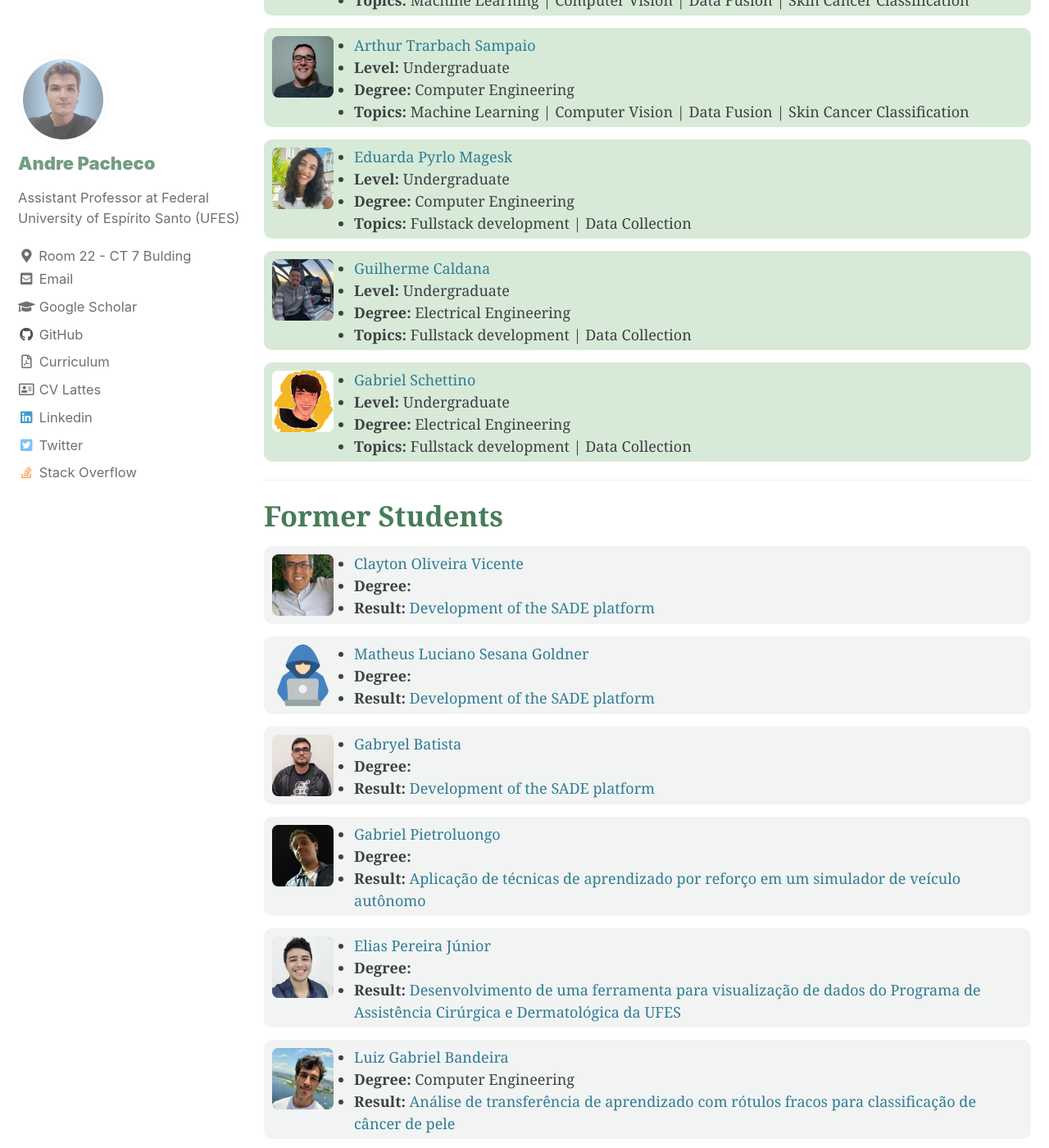
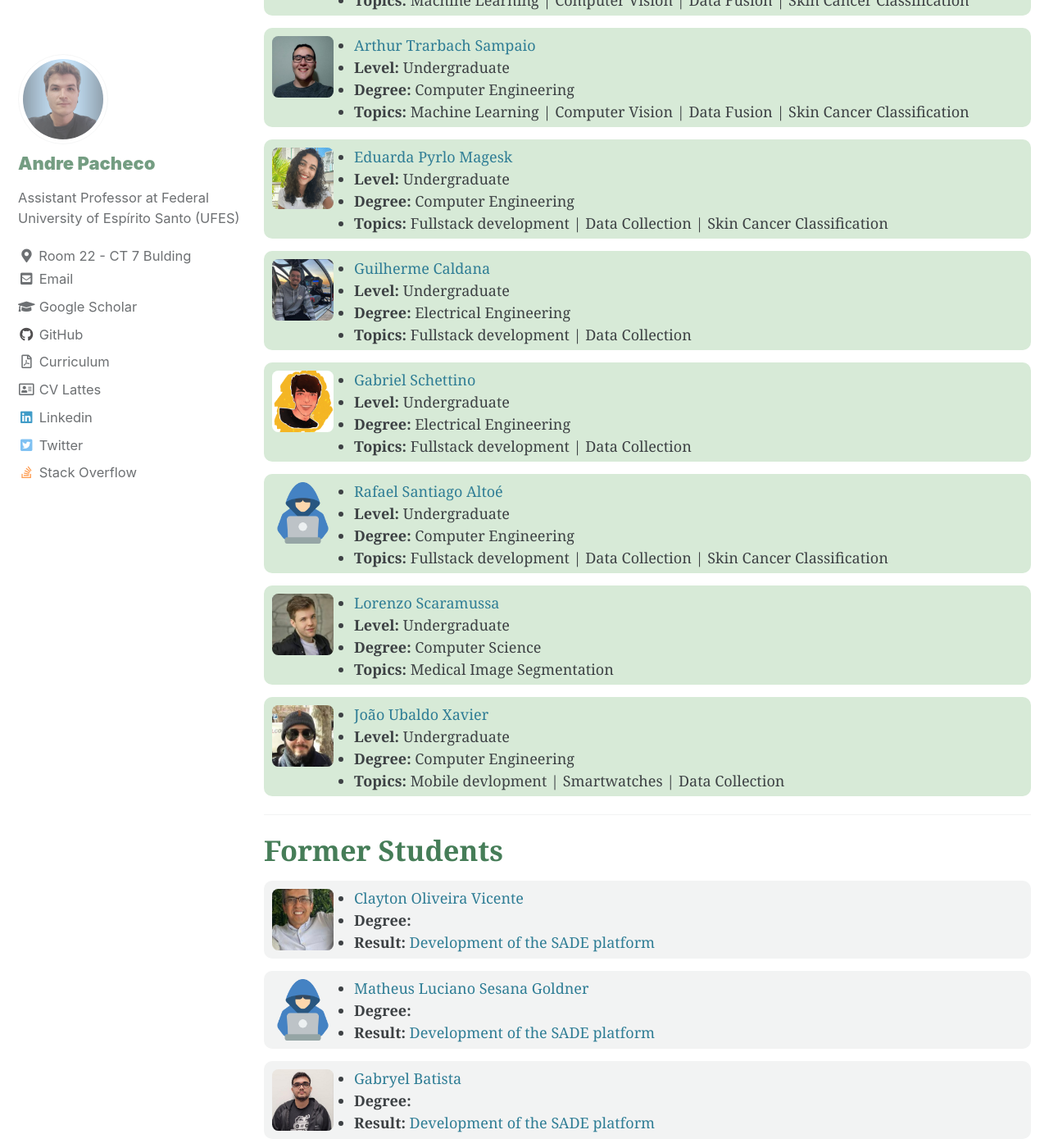
Before and after one commit to paaatcha/paaatcha.github.io, a Jekyll site: the page built from _pages/students.md, in a window 1280 px wide and 1400 px high, scrolled down 1018 px. Shown: the whole window at 82% size. Built offline with Jekyll 4.4.1, drawn with Linux system fonts in a browser that asks for light colours; cached includes are drawn as plain includes.

Commit message:
updatating students

```diff
--- a/_data/students.yml
+++ b/_data/students.yml
@@ -23,7 +23,7 @@ current:
   - name: "Eduarda Pyrlo Magesk"
     photo: "eduarda_magesky.png"
     site: "https://www.linkedin.com/in/eduarda-magesky-9b1b3a1b0/"
-    topics: "Fullstack development | Data Collection"
+    topics: "Fullstack development | Data Collection | Skin Cancer Classification"
     course: "Computer Engineering"
     level: "Undergraduate"
 
@@ -39,6 +39,29 @@ current:
     site: "https://github.com/gabrielschettino"
     topics: "Fullstack development | Data Collection"
     course: "Electrical Engineering"
+    level: "Undergraduate"
+
+  - name: "Rafael Santiago Altoé"
+    site: "https://github.com/rsadr0pyz"
+    topics: "Fullstack development | Data Collection | Skin Cancer Classification"
+    course: "Computer Engineering"
+    supervisors: "Andre Pacheco"
+    level: "Undergraduate"
+
+  - name: "Lorenzo Scaramussa"
+    site: "https://br.linkedin.com/in/lorenzo-scaramussa-25428016a"
+    photo: "lorenzo.jpeg"
+    topics: "Medical Image Segmentation"
+    course: "Computer Science"
+    supervisors: "Andre Pacheco e Luis Souza"
+    level: "Undergraduate"
+
+  - name: "João Ubaldo Xavier"
+    photo: "joao.jpeg"
+    site: "https://br.linkedin.com/in/joao-xreis"
+    topics: "Mobile devlopment | Smartwatches | Data Collection"
+    course: "Computer Engineering"
+    supervisors: "Andre Pacheco"
     level: "Undergraduate"
 
 #######################################################################################
```
Also changed, not shown: assets/imgs/students/joao.jpeg (added), assets/imgs/students/lorenzo.jpeg (added).
